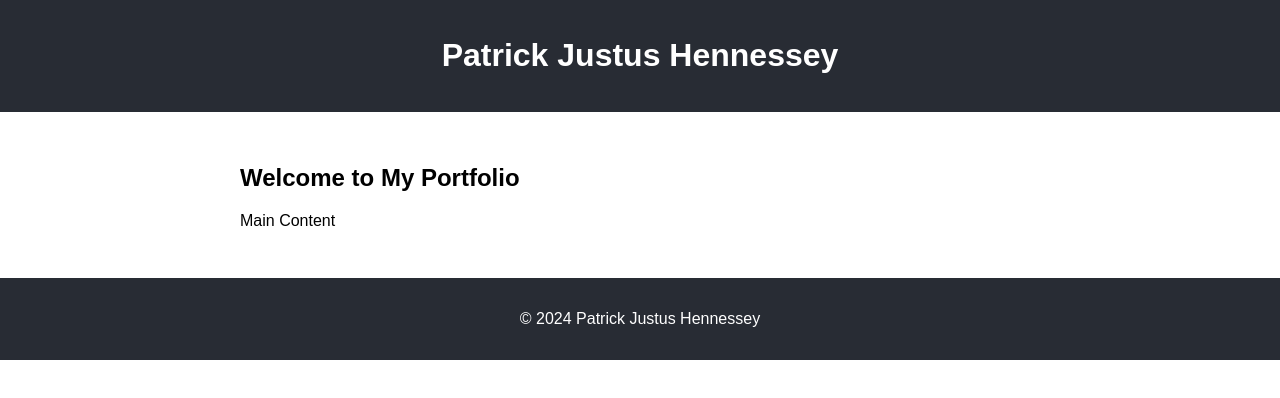
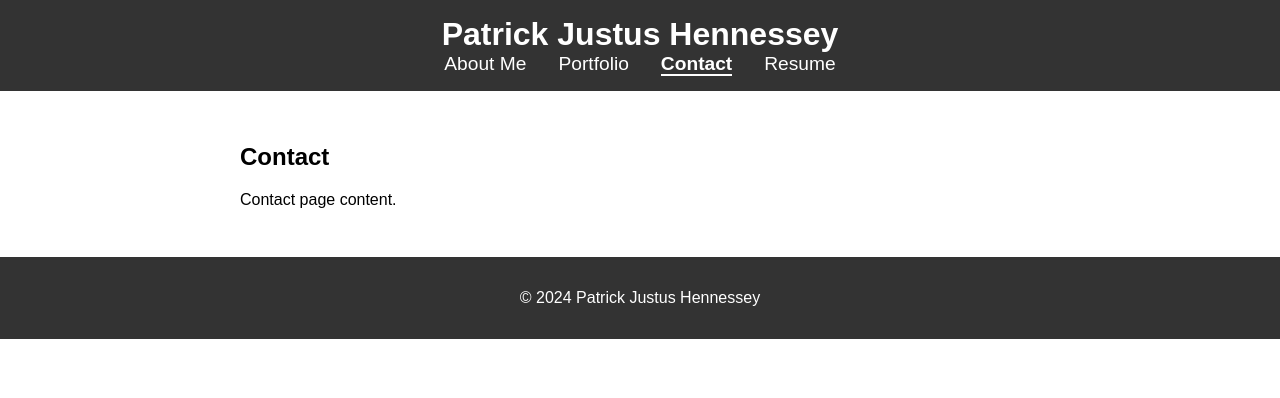
Before and after one commit to RickHennessey87/Portfolio-using-React, a React (Vite) app in the folder Portfolio-using-React/: page /contact in a window 1280 px wide. Shown: the top 398 px of the page. Built offline with nearby package versions, Linux system fonts and the light colour scheme.

Commit message:
added Navigation and placeholder pages

```diff
--- a/Portfolio-using-React/src/App.jsx
+++ b/Portfolio-using-React/src/App.jsx
@@ -1,14 +1,24 @@
 import React from 'react';
+import { Routes, Route } from 'react-router-dom';
 import Header from './components/Header';
 import Footer from './components/Footer';
-import Home from './pages/Home';
+import AboutMe from './pages/AboutMe';
+import Portfolio from './pages/Portfolio.jsx';
+import Contact from './pages/Contact';
+import Resume from './pages/Resume';
+
 
 function App() {
   return (
     <div className='App'>
       <Header />
       <main>
-        <Home />
+        <Routes>
+          <Route path='/' element={<AboutMe />} />
+          <Route path='/portfolio' element={<Portfolio />} />
+          <Route path='/contact' element={<Contact />} />
+          <Route path='/resume' element={<Resume />} />
+        </Routes>
       </main>
       <Footer />
     </div>
--- a/Portfolio-using-React/src/components/Header.jsx
+++ b/Portfolio-using-React/src/components/Header.jsx
@@ -1,9 +1,11 @@
 import React from 'react';
+import Navigation from './Navigation';
 
 function Header() {
     return (
         <header>
             <h1>Patrick Justus Hennessey</h1>
+            <Navigation />
         </header>
     );
 }
--- /dev/null
+++ b/Portfolio-using-React/src/components/Navigation.jsx
@@ -0,0 +1,46 @@
+import React from "react";
+import { NavLink } from "react-router-dom";
+
+function Navigation() {
+    return (
+        <nav>
+            <ul className="nav-list">
+                <li>
+                    <NavLink
+                        to='/'
+                        end
+                        className={({ isActive }) => (isActive ? 'active' : undefined)}
+                    >
+                        About Me
+                    </NavLink>
+                </li>
+                <li>
+                    <NavLink
+                        to='/portfolio'
+                        className={({ isActive }) => (isActive ? 'active' : undefined)}
+                    >
+                        Portfolio
+                    </NavLink>
+                </li>
+                <li>
+                    <NavLink
+                        to='/contact'
+                        className={({ isActive }) => (isActive ? 'active' : undefined)}
+                    >
+                        Contact
+                    </NavLink>
+                </li>
+                <li>
+                    <NavLink
+                        to='/resume'
+                        className={({ isActive }) => (isActive ? 'active' : undefined)}
+                    >
+                        Resume
+                    </NavLink>
+                </li>
+            </ul>
+        </nav>
+    )
+}
+
+export default Navigation;
--- a/Portfolio-using-React/src/main.jsx
+++ b/Portfolio-using-React/src/main.jsx
@@ -1,10 +1,13 @@
 import { StrictMode } from 'react'
 import { createRoot } from 'react-dom/client'
+import { BrowserRouter } from 'react-router-dom';
 import App from './App.jsx'
 import './styles.css'
 
 createRoot(document.getElementById('root')).render(
   <StrictMode>
-    <App />
+    <BrowserRouter>
+      <App />
+    </BrowserRouter>
   </StrictMode>,
 )
--- /dev/null
+++ b/Portfolio-using-React/src/pages/AboutMe.jsx
@@ -0,0 +1,12 @@
+import React from 'react';
+
+function AboutMe() {
+    return (
+        <section>
+            <h2>About Me</h2>
+            <p>Content of About Me page</p>
+        </section>
+    );
+}
+
+export default AboutMe;
--- /dev/null
+++ b/Portfolio-using-React/src/pages/Contact.jsx
@@ -0,0 +1,12 @@
+import React from 'react';
+
+function Contact() {
+    return (
+        <section>
+            <h2>Contact</h2>
+            <p>Contact page content.</p>
+        </section>
+    );
+}
+
+export default Contact;
--- a/Portfolio-using-React/src/pages/Home.jsx
+++ /dev/null
@@ -1,12 +0,0 @@
-import React from 'react';
-
-function Home() {
-    return (
-        <section>
-            <h2>Welcome to My Portfolio</h2>
-            <p>Main Content</p>
-        </section>
-    );
-}
-
-export default Home;
--- /dev/null
+++ b/Portfolio-using-React/src/pages/Portfolio.jsx
@@ -0,0 +1,12 @@
+import React from 'react';
+
+function Portfolio() {
+    return (
+        <section>
+            <h2>Portfolio</h2>
+            <p>Portfolio page content.</p>
+        </section>
+    );
+}
+
+export default Portfolio;
--- /dev/null
+++ b/Portfolio-using-React/src/pages/Resume.jsx
@@ -0,0 +1,12 @@
+import React from 'react';
+
+function Resume() {
+    return (
+        <section>
+            <h2>Resume</h2>
+            <p>Resume content.</p>
+        </section>
+    );
+}
+
+export default Resume;
--- a/Portfolio-using-React/src/styles.css
+++ b/Portfolio-using-React/src/styles.css
@@ -4,10 +4,15 @@ body {
 }
 
 header, footer {
-    background-color: #282c34;
-    color: white;
-    padding: 1rem;
+    background-color: #333;
+    color: #fff;
+    padding: 1rem 0;
     text-align: center;
+}
+
+header h1 {
+    margin: 0;
+    font-size: 2rem;
 }
 
 main {
@@ -18,3 +23,44 @@ section {
     max-width: 800px;
     margin: 0 auto;
 }
+
+nav {
+    background-color: #333;
+}
+
+.nav-list {
+    list-style: none;
+    display: flex;
+    justify-content: center;
+    margin: 0;
+    padding: 0;
+}
+
+.nav-list li {
+    margin: 0 1rem;
+}
+
+.nav-list a {
+    text-decoration: none;
+    color: #fff;
+    font-size: 1.2rem;
+}
+
+.nav-list a:hover {
+    color: #ddd;
+}
+
+.nav-list a.active {
+    font-weight: bold;
+    border-bottom: 2px solid #fff;
+}
+
+@media (max-width: 600px) {
+    .nav-list {
+      flex-direction: column;
+    }
+
+    .nav-list li {
+      margin: 0.5rem 0;
+    }
+  }
```
